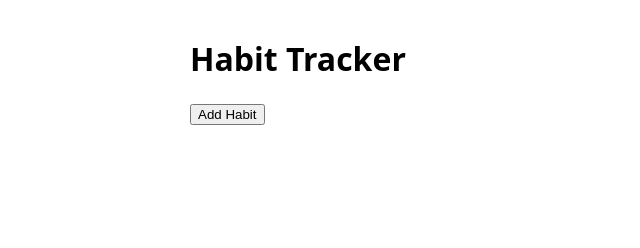
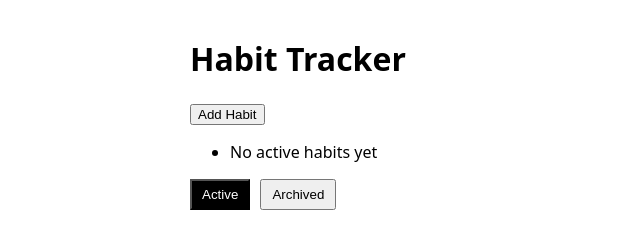
Before and after one commit to Nastia-Pirogova/Habit-Tracker, a website built with Vite: page habit-tracker/index.html in a window 1280 px wide. Shown: the whole page, without its empty margins (0-640 px from the left). Built offline with nearby package versions, Linux system fonts and the light colour scheme.

Commit message:
feat: implement active/archived filters with UI highlight and empty state

```diff
--- a/habit-tracker/src/index.js
+++ b/habit-tracker/src/index.js
@@ -1,13 +1,14 @@
 import "./styles/main.css";
-import { store } from "./state/store.js";
-import { renderHabits } from "./ui/renderHabits.js";
-import { todayStr } from "./services/dateService.js";
+import {store} from "./state/store.js";
+import {renderHabits} from "./ui/renderHabits.js";
+import {todayStr} from "./services/dateService.js";
 
 store.subscribe(renderHabits);
 store.init();
 
 document.addEventListener("click", (e) => {
     const action = e.target.dataset.action;
+    const actionFilter = e.target.dataset.filter;
     const id = e.target.closest("li")?.dataset.id;
 
     if (action === "toggle" && id) {
@@ -17,7 +18,7 @@ document.addEventListener("click", (e) => {
     if (e.target.id === "add-btn") {
         const title = prompt("Habit title:");
         if (title) {
-            store.addHabit({ title, frequency: { type: "daily" } });
+            store.addHabit({title, frequency: {type: "daily"}});
         }
     }
 
@@ -28,4 +29,6 @@ document.addEventListener("click", (e) => {
     if (action === "archive" && id) {
         store.toggleArchive(id);
     }
+
+    if (actionFilter) store.setFilter(actionFilter);
 });
--- a/habit-tracker/src/state/store.js
+++ b/habit-tracker/src/state/store.js
@@ -5,7 +5,8 @@ class Store {
     constructor() {
         this.state = {
             habits: [],
-            selectedHabitId: null
+            selectedHabitId: null,
+            filter: "active",
         };
 
         this.listeners = [];
@@ -66,6 +67,11 @@ class Store {
         this.save();
         this.notify();
     }
+
+    setFilter(filter) {
+        this.state.filter = filter
+        this.notify();
+    }
 }
 
 export const store = new Store();
--- a/habit-tracker/src/styles/main.css
+++ b/habit-tracker/src/styles/main.css
@@ -11,3 +11,14 @@ body {
     max-width: 900px;
     margin: 0 auto;
 }
+
+.filter-btn {
+    padding: 6px 10px;
+    margin-right: 6px;
+    cursor: pointer;
+}
+
+.filter-btn.is-active {
+    background: black;
+    color: white;
+}
--- a/habit-tracker/src/ui/renderHabits.js
+++ b/habit-tracker/src/ui/renderHabits.js
@@ -3,9 +3,35 @@ import {todayStr} from "../services/dateService.js";
 export function renderHabits(state) {
     ensureLayout();
 
+
+    const containerFilter = document.querySelector("#filters");
+
+    const activeButton = containerFilter.querySelector('[data-filter="active"]');
+    const archivedButton = containerFilter.querySelector('[data-filter="archived"]');
+
+    activeButton.classList.toggle("is-active", state.filter === "active");
+    archivedButton.classList.toggle("is-active", state.filter === "archived");
+
     const containerHabitList = document.querySelector("#habit-list");
     const today = todayStr();
-    containerHabitList.innerHTML = state.habits.map(
+
+    let habitsToRender = state.habits.filter(h => {
+        if (state.filter === "active") {
+            return !h.archived;
+        } else {
+            return h.archived
+        }
+    });
+
+    if (habitsToRender.length === 0) {
+        const msg = state.filter === "active"
+            ? "No active habits yet"
+            : "No archived habits";
+        containerHabitList.innerHTML = `<li class="empty">${msg}</li>`;
+        return;
+    }
+
+    containerHabitList.innerHTML = habitsToRender.map(
         (h) => `
               <li data-id="${h.id}">
                 <strong>${h.title}</strong>
@@ -13,7 +39,9 @@ export function renderHabits(state) {
                   ${h.isDoneOn(today) ? "✅" : "⬜"}
                 </button>
                 <button data-action="delete">🗑</button>
-                 <button data-action="archive">${h.archived ? "Unarchive" : "Archive"}</button>
+                     <button data-action="archive">${h.archived ? "Unarchive" : "Archive"}</button>
+
+
               </li>
             `
     ).join("")
@@ -28,6 +56,11 @@ function ensureLayout() {
     <h1>Habit Tracker</h1>
     <button id="add-btn">Add Habit</button>
     <ul id="habit-list"></ul>
+    <div id="filters">
+        <button class="filter-btn" data-filter="active">Active</button>
+        <button class="filter-btn" data-filter="archived">Archived</button>
+    </div>
+
   `;
 
 }
```
